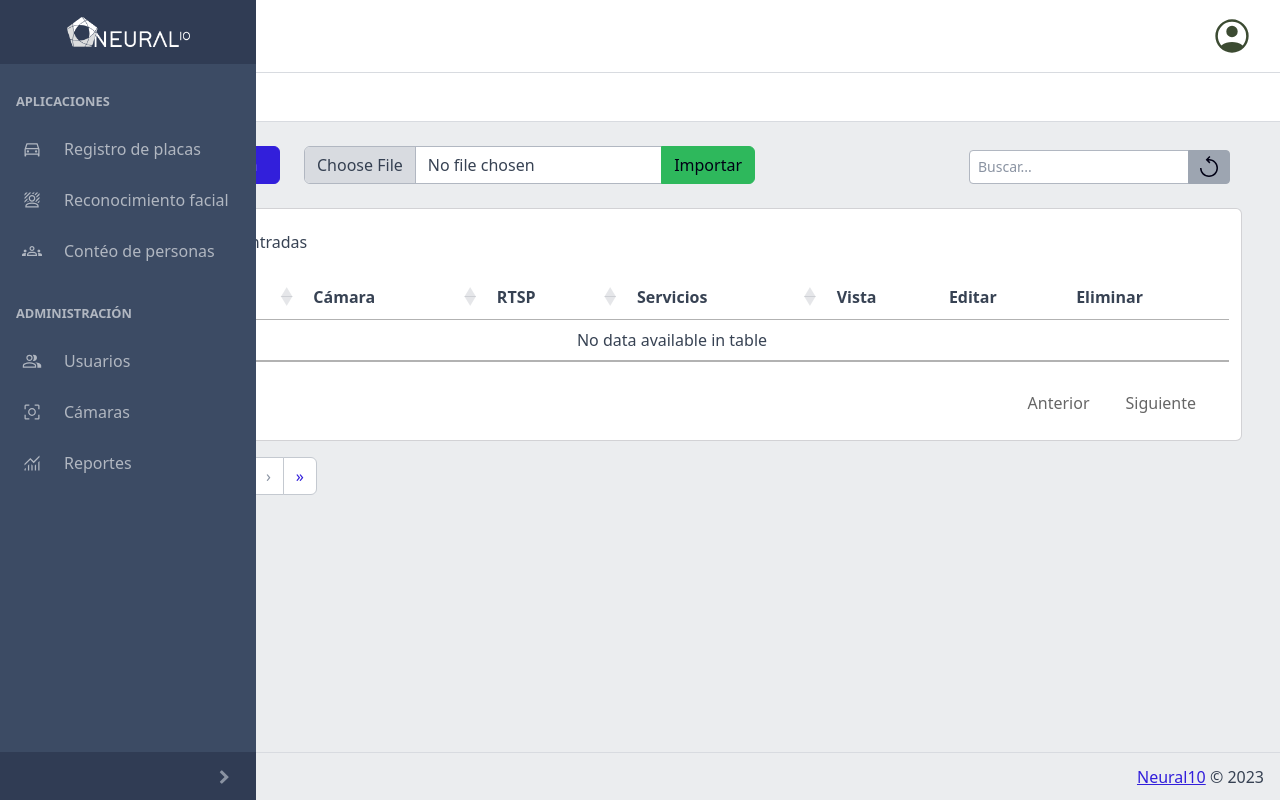
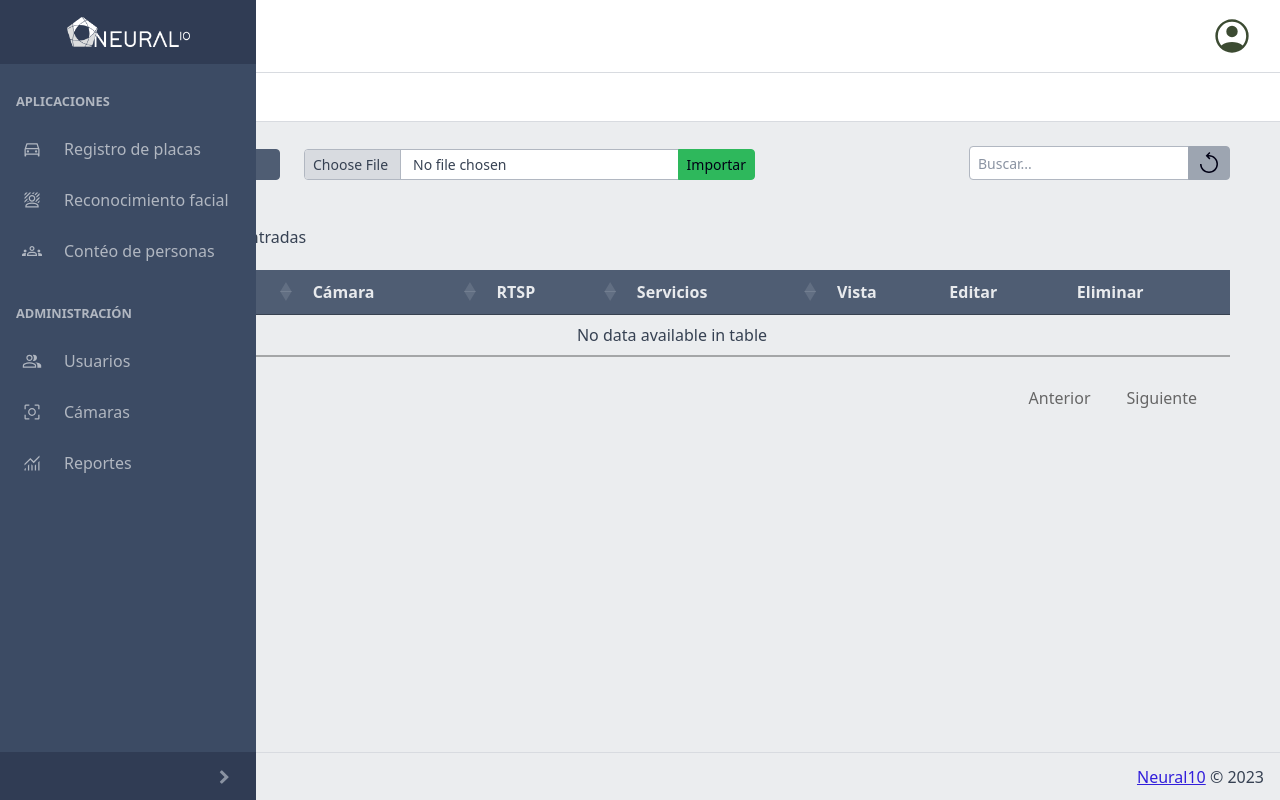
Before and after one commit to MiguelNeural/streaming, a Django app: template cameras_admin/templates/cameras_admin/cameras.html in a window 1280 px wide. Run offline with Django 3.2, Linux system fonts and the light colour scheme; the template is opened without the code that fills it, so the values that code supplies are empty.

Commit message:
Cambia el estilo de los formulario de la pagina de inicio, quita el paginador de django y modifica la clase de la tabla

```diff
--- a/cameras_admin/templates/cameras_admin/cameras.html
+++ b/cameras_admin/templates/cameras_admin/cameras.html
@@ -4,8 +4,8 @@
 
 <div class="row align-items-end">
 	<div class="col-2">
-		<div class="d-grid">
-			<button type="button" class="btn btn-primary" data-coreui-toggle="modal" data-coreui-target="#createCameraModal" >
+		<div class="d-grid input-group-sm">
+			<button type="button" class="btn btn-dark" data-coreui-toggle="modal" data-coreui-target="#createCameraModal" >
 				Agregar cámara
 			</button>
 		</div>
@@ -13,7 +13,7 @@
 	<div class="col-5">
 		<form method="post" enctype="multipart/form-data">
 			{% csrf_token %}
-			<div class="input-group">
+			<div class="input-group input-group-sm">
 				<input class="form-control" type="file" name="excel_cameras" enctype="multipart/form-data">
 				<input type="submit" name="upload_excel" value="Importar" class="btn btn-success"/>
 			</div>
@@ -85,9 +85,8 @@
 {% endif %}
 <br>
 <div class="row">
-	<div class="card mb-3">
 	<table class="table" id="cameras_table">
-			<thead>
+		<thead class="table-dark">
 			<tr>
 				<th scope="col">#</th>
 				<th scope="col">ID</th>
@@ -99,7 +98,7 @@
 				<th scope="col">Eliminar</th>
 			</tr>
 		</thead>
-			<tbody>
+		<tbody class="table-white">
 			{% for camera in cameras_list %}
 				<tr>
 					<th scope="row">{{ cameras_list.start_index|add:forloop.counter0 }}</th>
@@ -117,21 +116,21 @@
 							Sin servicios activos
 						{% endif %}
 					</td>
-						<td>
+					<td class="input-group-sm">
 						<a href="{% url 'rtsp_camera' id=camera.camera_id %}" class="btn btn-secondary">
 							<svg xmlns="http://www.w3.org/2000/svg" height="24" viewBox="0 96 960 960" width="24">
 								<path d="{% include "dashboard/modules/icons/eye_path.txt"%}"/>
 							</svg>
 						</a>
 					</td>
-						<td>
+					<td class="input-group-sm">
 						<a href="{% url 'edit_camera' id=camera.camera_id %}?page={{ cameras_list.number }}" class="btn btn-primary">
 							<svg class="btn-icon" xmlns="http://www.w3.org/2000/svg" height="24" viewBox="0 96 960 960" width="24">
 								<path d="{% include "dashboard/modules/icons/edit_path.txt"%}"/>
 							</svg>
 						</a>
 					</td>
-						<td>
+					<td class="input-group-sm">
 						<a href="{% url 'delete_camera' id=camera.camera_id %}?page={{ cameras_list.number }}" class="btn btn-danger">
 							<svg xmlns="http://www.w3.org/2000/svg" height="24" viewBox="0 96 960 960" width="24">
 								<path d="{% include "dashboard/modules/icons/delete_path.txt"%}"/>
@@ -143,53 +142,6 @@
 		</tbody>
 	</table>
 </div>
-</div>
-
-<div class="row">
-	<div class="content">
-		<nav aria-label="Page navigation example">
-			<ul class="pagination">
-				<li class="page-item">
-					<a class="page-link" href="{% url 'cameras' %}?page=1">
-						<span aria-hidden="true">&laquo;</span>
-					</a>
-				</li>
-				{% if cameras_list.has_previous %}
-				<li class="page-item"><a class="page-link" href="{% url 'cameras' %}?page={{ cameras_list.previous_page_number }}">&#139</a></li>
-				{% else %}
-				<li class="page-item disabled"><a class="page-link" >&#139</a></li>
-				{% endif %}
-
-				{% if cameras_list.paginator.num_pages <= 6 %}
-					{% for i in pages %}
-						<li class="page-item {% if cameras_list.number == i %} active {% endif %} ">
-							<a class="page-link" href="{% url 'cameras' %}?page={{i}}">{{i}}</a>
-						</li>
-					{% endfor %}
-				{% else %}
-					<li class="page-item disabled"><a class="page-link">...</a></li>
-					{% for i in many_pages %}
-						<li class="page-item {% if cameras_list.number == i %} active {% endif %} ">
-							<a class="page-link" href="{% url 'cameras' %}?page={{i}}">{{i}}</a>
-						</li>
-					{% endfor %}
-					<li class="page-item disabled"><a class="page-link">...</a></li>
-				{% endif %}
-
-				{% if cameras_list.has_next %}
-				<li class="page-item"><a class="page-link" href="{% url 'cameras' %}?page={{ cameras_list.next_page_number }}">&#155</a></li>
-				{% else %}
-				<li class="page-item disabled"><a class="page-link">&#155</a></li>
-				{% endif %}
-				<li class="page-item">
-					<a class="page-link" href="{% url 'cameras' %}?page={{ cameras_list.paginator.num_pages }}">
-						<span aria-hidden="true">&raquo;</span>
-					</a>
-				</li>
-			</ul>
-		</nav>
-	</div>
-</div>
 {% endblock %}
 
 {% block modals %}
```
Lines whose indentation alone changed are shown as unchanged.
